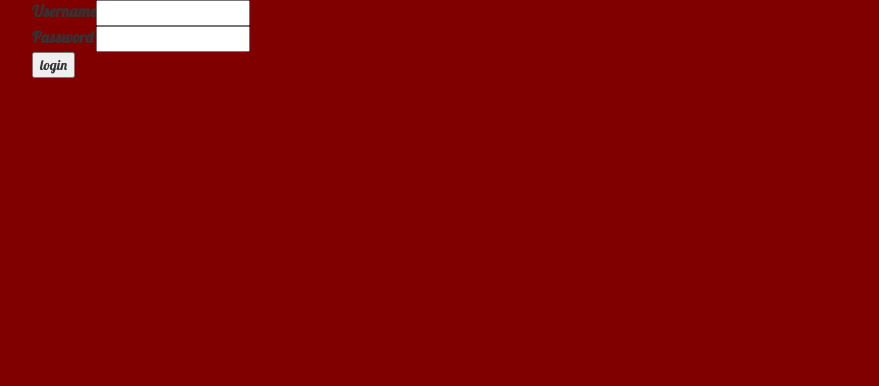
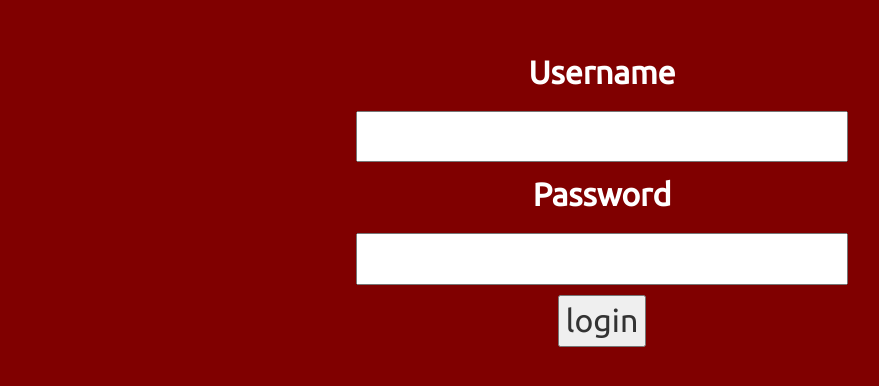
Before and after one commit to mgelios/my-first-blog, a Django app: template landing/templates/registration/login.html in a window 1280 px wide. Shown: the top 386 px of the page, without its empty margins (38-917 px from the left). Run offline with Django 3.2, Linux system fonts and the light colour scheme; the template is opened without the code that fills it, so the values that code supplies are empty, except form fields; tables that the repository leaves empty hold one stand-in row (values such as "Sample post"); form fields are guessed from the names that the template uses; some libraries are stand-ins or nearby versions.

Commit message:
updated true login page, updated styling

```diff
--- a/landing/static/css/landing.css
+++ b/landing/static/css/landing.css
@@ -43,3 +43,17 @@ body a p{
 #landing-header-right{
     text-align: right;
 }
+
+#login-header {
+    min-height: 50px;
+}
+
+#login-content{
+    text-align: center;
+    font-size: 24pt;
+    font-family: 'Ubuntu';
+}
+
+#login-content label {
+    color: white;
+}
--- a/landing/templates/registration/login.html
+++ b/landing/templates/registration/login.html
@@ -6,18 +6,26 @@
     {% endif %}
     <form method="POST" action="{% url 'login' %}">
         {% csrf_token %}
-        <table>
-            <tr>
-                <td>{{ form.username.label_tag }}</td>
-                <td>{{ form.username }}</td>
-            </tr>
-            <tr>
-                <td>{{ form.password.label_tag }}</td>
-                <td>{{ form.password }}</td>
-            </tr>
-        </table>
+        <div class="row" id="login-header">
+        </div>
 
-        <input type="submit" value="login" />
-        <input type="hidden" name="next" value="{{ next }}" />
+        <div class="row" id="login-content">
+            <div class="col-md-2 col-xs-2">
+            </div>
+
+            <div class="col-md-8 col-xs-8">
+                <p>{{ form.username.label_tag }}</p>
+                <p>{{ form.username }}</p>
+                <p>{{ form.password.label_tag }}</p>
+                <p>{{ form.password }}</p>
+
+                <input type="submit" value="login" />
+                <input type="hidden" name="next" value="{{ next }}" />
+            </div>
+
+            <div class="col-md-2 col-xs-2">
+            </div>
+        </div>
+
     </form>
 {% endblock %}
```
Also changed, not shown: landing/templates/landing/login.html (deleted, +0 -30 lines), db.sqlite3.
